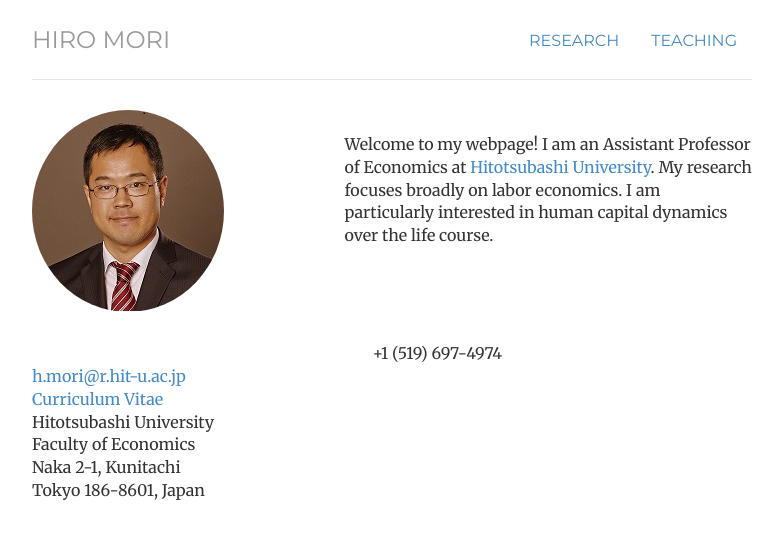
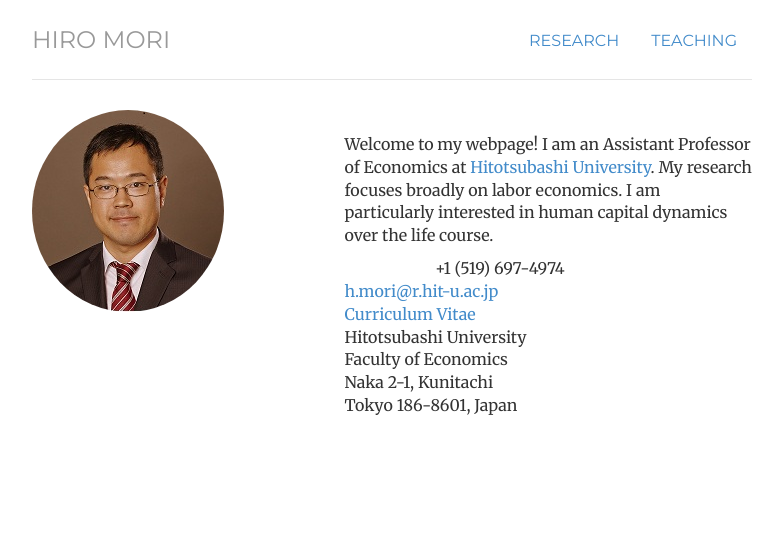
Before and after one commit to morihiroaki/morihiroaki.github.io, a Jekyll site: the page built from index.html, in a window 1280 px wide. Shown: the top 539 px of the page, without its empty margins (248-1030 px from the left). Built offline with Jekyll 4.4.1, drawn with Linux system fonts in a browser that asks for light colours.

Commit message:
Update index.html

```diff
--- a/index.html
+++ b/index.html
@@ -19,7 +19,7 @@
 
       <div class="container">
        <div class='row'>
-                      <div class='col-sm-8 text-center'>
+                      <div class='col-sm-4 text-center'>
             <div class="box text-left">
 
             <div class="contact-item">
```
